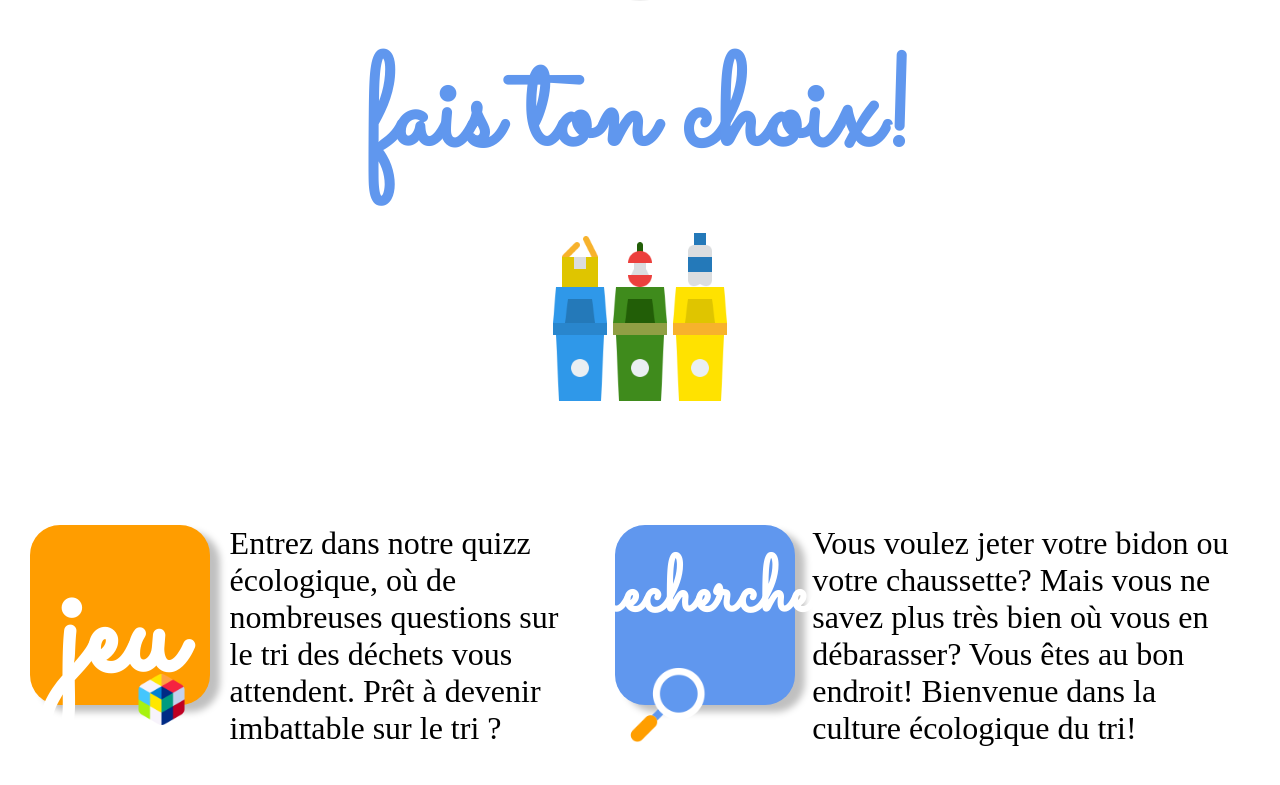
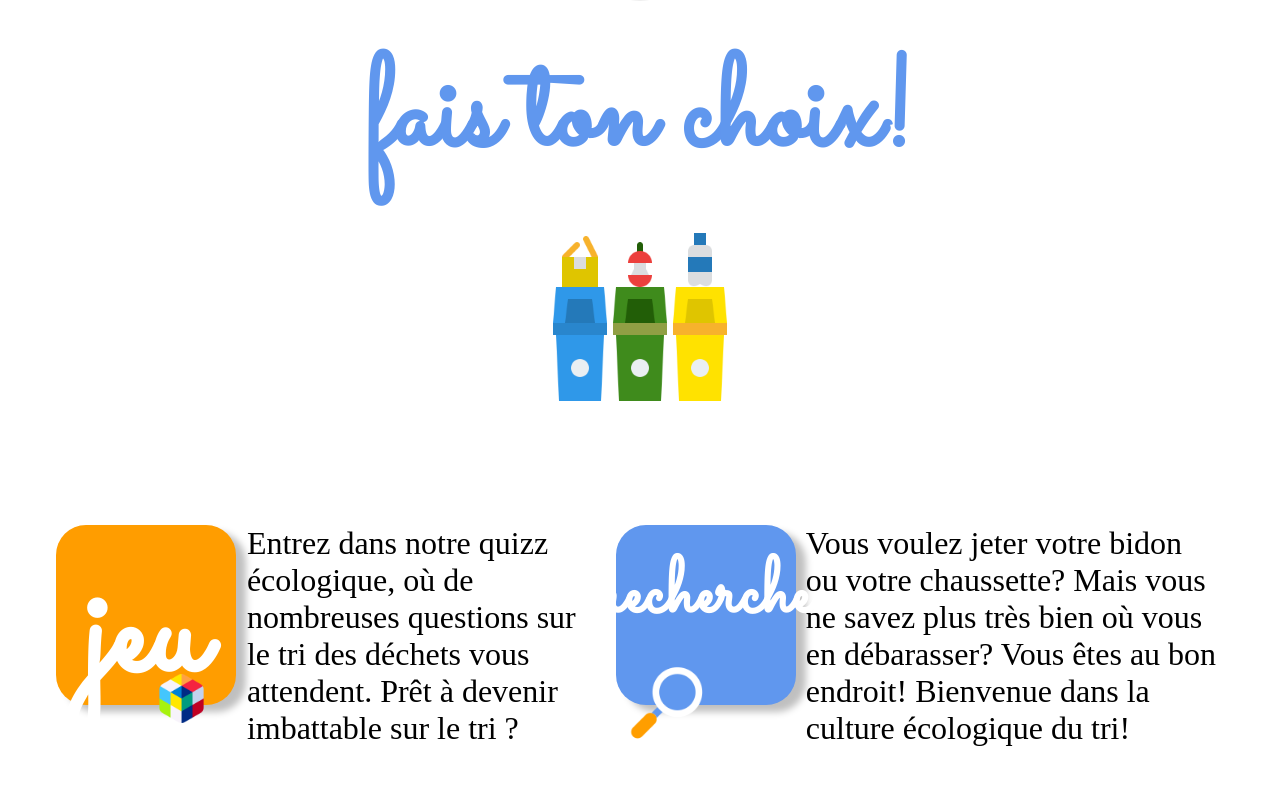
Before and after one commit to galateeL/projet-2-tri-cycle, a React (Vite) app in the folder frontend/: page / in a window 1280 px wide. Shown: the part 1065-1850 px from the top of the page. Built offline with nearby package versions, Linux system fonts and the light colour scheme; no server answers; a web font is replaced by a local one.

Commit message:
Delete doublon Home.css et padding btn home

```diff
--- a/frontend/src/Home.css
+++ /dev/null
@@ -1,281 +0,0 @@
-.logoImage {
-  width: 70%;
-  max-width: 600px;
-  min-width: 50px;
-}
-
-.logoTitre {
-  justify-content: center;
-  flex-direction: column;
-  text-align: center;
-}
-
-.triTitre {
-  font-size: 450%;
-  font-family: "georgia";
-  justify-content: center;
-  color: #77df4a;
-  margin: 0px 0px 0px 25%;
-  width: 50%;
-  min-width: 100px;
-  max-width: 1000px;
-}
-
-.flecheImg {
-  image-rendering: 10%;
-  margin-left: 5%;
-  width: 20%;
-  max-width: 20px;
-  min-width: 90px;
-  display: flex;
-  text-align: center;
-  justify-items: center;
-}
-
-.imgButton {
-  margin-left: 5%;
-  width: 40%;
-  max-width: 300px;
-  min-width: 100px;
-  text-align: center;
-  justify-items: center;
-  justify-content: space-between;
-}
-
-.presentation {
-  margin: 0px 5% 30px 5%;
-  display: block;
-  text-align: justify;
-  font-size: 15vw;
-}
-
-.presentation:first-letter {
-  font-family: "Segoe UI", Tahoma, Geneva, Verdana, sans-serif;
-  font-size: 100px;
-  color: #6097eeff;
-  overflow: hidden;
-}
-
-.buttonFleche {
-  background: 50%;
-  text-align: center;
-}
-
-.buttonImg {
-  border-radius: 50%;
-  border: 0px;
-  background-color: white;
-  box-shadow: 10px;
-  box-shadow: 10px 7px 7px rgba(0, 0, 0, 0.25);
-}
-
-.flecheButton {
-  border-radius: 50%;
-  border: 0px;
-}
-
-.triopoubelles {
-  text-align: center;
-  margin: 5% 0px 0px 10%;
-  color: #6097eeff;
-  font-family: Georgia;
-  font-size: larger;
-  width: 80%;
-  height: 800%;
-  min-width: 100px;
-}
-
-.divQuizz {
-  display: flex;
-  margin-top: 10%;
-  margin-bottom: 10px;
-  text-align: center;
-  height: 50vw;
-}
-.titleQuizHomeContainer {
-  position: relative;
-}
-.buttonQuizz {
-  width: 100%;
-  height: 100%;
-  border-radius: 100px;
-  background-color: #ff9d00ff;
-  border: none;
-  color: white;
-  font-size: 8vw;
-  font-size-adjust: 0.5;
-  box-shadow: 10px 7px 7px rgba(0, 0, 0, 0.25);
-  box-shadow: 10px;
-  padding-bottom: 20%;
-  font-family: cursive;
-  margin-left: 5px;
-}
-.buttonQuizz:hover {
-  background-color: #fae56f; /* Green */
-  color: white;
-}
-
-.buttonSearch {
-  width: 100%;
-  height: 175%;
-  border-radius: 100px;
-  background-color: #6097eeff;
-  border: none;
-  color: white;
-  font-size: 7vw;
-  font-size-adjust: 0.5;
-  box-shadow: 10px 7px 7px rgba(0, 0, 0, 0.25);
-  box-shadow: 10px;
-  padding-bottom: 20%;
-  font-family: cursive;
-  padding-left: 3vw;
-  padding-right: 3vw;
-  margin-right: 5px;
-}
-.buttonSearch:hover {
-  background-color: #cbcff7; /* Green */
-  color: white;
-}
-
-.linkButton {
-  width: 60%;
-}
-
-.pQ {
-  text-align: justify;
-  margin-left: 5%;
-  margin-right: 5%;
-  font-size: 110%;
-}
-.pS {
-  text-align: justify;
-  margin-left: 5%;
-  margin-right: 5%;
-  font-size: 110%;
-}
-
-.divButtonQuizz {
-  width: 400%;
-  max-width: 30%;
-  height: 70%;
-  max-height: 50%;
-  position: relative;
-  margin-right: 5px;
-  padding-left: 5px;
-}
-
-.divButtonSearch {
-  width: 400%;
-  max-width: 30%;
-  height: 120%;
-  max-height: 50%;
-  position: relative;
-  margin-right: 5px;
-  padding-left: 5px;
-}
-
-.imgQuizzButton {
-  position: relative;
-  top: -45%;
-  left: 28%;
-  width: 55%;
-}
-
-.divSearch {
-  display: flex;
-  margin: 70px 0% 10px 0%;
-  text-align: center;
-  height: 30vw;
-  flex-direction: row-reverse;
-}
-
-.imgSearchButton {
-  position: relative;
-  top: -50%;
-  left: -20%;
-  width: 55%;
-}
-
-@media screen and (min-width: 900px) {
-  .presentation {
-    margin: 50px 5% 90px 5%;
-    display: block;
-    text-align: justify;
-    font-size: 12vw;
-    font-weight: lighter;
-  }
-  .pQ {
-    text-align: justify;
-    margin-left: 5%;
-    margin-right: 5%;
-    font-size: 200%;
-  }
-  .pS {
-    text-align: justify;
-    margin-left: 5%;
-    margin-right: 5%;
-    font-size: 200%;
-  }
-
-  .divSearch {
-    display: flex;
-    margin: 0% 0% 10px 0%;
-    text-align: center;
-    height: 30vw;
-    flex-direction: row-reverse;
-  }
-
-  .divQuizz {
-    display: flex;
-    text-align: center;
-    height: 25vw;
-  }
-
-  .buttonQuizz {
-    width: 85%;
-    height: 150%;
-    border-radius: 100px;
-    background-color: #ff9d00ff;
-    border: none;
-    color: white;
-    font-size: 6vw;
-    font-size-adjust: 0.5;
-    box-shadow: 10px 7px 7px rgba(0, 0, 0, 0.25);
-    box-shadow: 10px;
-    padding-bottom: 20%;
-    font-family: cursive;
-    margin-left: 5px;
-  }
-
-  .imgQuizzButton {
-    position: relative;
-    top: -60%;
-    left: 30%;
-    width: 30%;
-  }
-
-  .imgSearchButton {
-    position: relative;
-    top: -75%;
-    left: -20%;
-    width: 55%;
-  }
-
-  .buttonSearch {
-    width: 85%;
-    height: 150%;
-    border-radius: 100px;
-    background-color: #6097eeff;
-    border: none;
-    color: white;
-    font-size: 4vw;
-    font-size-adjust: 0.5;
-    box-shadow: 10px 7px 7px rgba(0, 0, 0, 0.25);
-    box-shadow: 10px;
-    padding-bottom: 20%;
-    font-family: cursive;
-    padding-left: 3vw;
-    padding-right: 3vw;
-    margin-right: 5px;
-  }
-}
--- a/frontend/src/pages/PagesCss/Home.css
+++ b/frontend/src/pages/PagesCss/Home.css
@@ -188,6 +188,11 @@
   width: 55%;
 }
 
+  .bottomPage {
+    margin-left: 2vw;
+    margin-right: 2vw;
+  }
+
 @media screen and (min-width: 768px) {
   .presentation {
     margin-top: 5vh;
@@ -283,6 +288,10 @@
     width: 55%;
   }
 
+  .bottomPage {
+    margin-left: 2vw;
+    margin-right: 2vw;
+  }
 
 }
 
```
